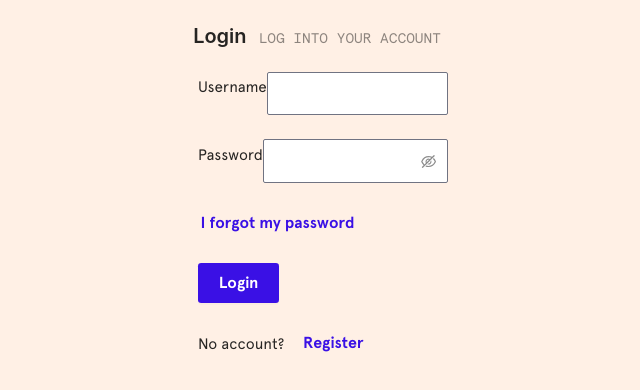
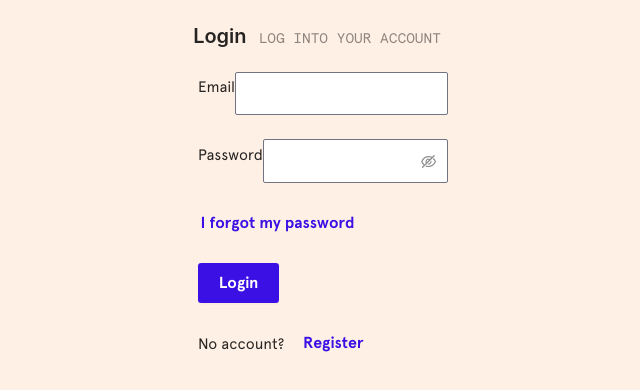
Before and after one commit to antoineGH/sayhello, a React (Create React App) app: page /login in a window 1280 px wide. Shown: the top 390 px of the page, without its empty margins (317-957 px from the left). Built offline with nearby package versions, Linux system fonts and the light colour scheme.

Commit message:
createAsyncThunk addUser

```diff
--- a/db.json
+++ b/db.json
@@ -18,6 +18,14 @@
       "first_name": "Bastien",
       "last_name": "Ratat",
       "date_created": "2022-02-27T18:55:43.511Z"
+    },
+    {
+      "email": "test@test.test",
+      "password": "test",
+      "first_name": "FirstTest",
+      "last_name": "LastTest",
+      "date_created": "2022-05-24T16:00:19.357Z",
+      "id": 3
     }
   ],
   "profile": [
@@ -211,17 +219,29 @@
   "tag": [
     {
       "id": 1,
-      "tag": ["ESL English", "ESL", "English"],
+      "tag": [
+        "ESL English",
+        "ESL",
+        "English"
+      ],
       "course_id": 1
     },
     {
       "id": 2,
-      "tag": ["ESL Intermediate English", "ESL", "English"],
+      "tag": [
+        "ESL Intermediate English",
+        "ESL",
+        "English"
+      ],
       "course_id": 2
     },
     {
       "id": 3,
-      "tag": ["ESL Advanced English", "ESL", "English"],
+      "tag": [
+        "ESL Advanced English",
+        "ESL",
+        "English"
+      ],
       "course_id": 3
     }
   ],
--- a/src/features/user/actions.ts
+++ b/src/features/user/actions.ts
@@ -17,7 +17,6 @@ export const fetchUser = createAsyncThunk<Users, number>(
 export const addUser = createAsyncThunk<User, UserAddIn>(
   'user/addUser',
   async user => {
-    console.log(user)
     try {
       const response = await fetch('http://localhost:4000/user', {
         method: 'POST',
--- a/src/forms/loginForm/LoginForm.tsx
+++ b/src/forms/loginForm/LoginForm.tsx
@@ -22,10 +22,10 @@ const LoginForm = () => {
       autoComplete="off"
     >
       <Form.Item
-        label="Username"
+        label="Email"
         className="login_username_row"
-        name="username"
-        rules={[{ required: true, message: 'Please input your username' }]}
+        name="email"
+        rules={[{ required: true, message: 'Please input your email' }]}
       >
         <Input className="login_username" />
       </Form.Item>
--- a/src/forms/registerForm/RegisterForm.tsx
+++ b/src/forms/registerForm/RegisterForm.tsx
@@ -1,24 +1,39 @@
 import { useNavigate } from 'react-router'
+import { useAppDispatch } from 'hooks/hooks'
+import { addUser } from 'features/user/actions'
 import { formValueSuccessRegister } from 'types/form'
+import { UserAddIn } from 'types/profile'
 import { Button, Col, Form, Input, Row } from 'antd'
 
 const RegisterForm = () => {
   const navigate = useNavigate()
+  const dispatch = useAppDispatch()
+
   const onFinish = (values: formValueSuccessRegister) => {
-    console.log('Success:', values)
+    const user: UserAddIn = {
+      email: values.email,
+      password: values.password,
+      first_name: values.first_name,
+      last_name: values.last_name,
+      date_created: new Date().toISOString()
+    }
+    dispatch(addUser(user))
+  }
+
+  const testOnlyRegister = () => {
+    const user: UserAddIn = {
+      email: 'test@test.test',
+      password: 'test',
+      first_name: 'FirstTest',
+      last_name: 'LastTest',
+      date_created: new Date().toISOString()
+    }
+
+    dispatch(addUser(user))
   }
 
   const onFinishFailed = (errorInfo: any) => {
     console.log('Failed:', errorInfo)
-  }
-
-  const validateMessages = {
-    // eslint-disable-next-line no-template-curly-in-string
-    required: '${label} is required!',
-    types: {
-      // eslint-disable-next-line no-template-curly-in-string
-      email: '${label} is not a valid email!'
-    }
   }
 
   return (
@@ -27,12 +42,11 @@ const RegisterForm = () => {
       initialValues={{ remember: true }}
       onFinish={onFinish}
       onFinishFailed={onFinishFailed}
-      validateMessages={validateMessages}
       autoComplete="off"
     >
       <Form.Item
         className="register_email_row"
-        name={['user', 'first_name']}
+        name={['first_name']}
         label="First Name"
         rules={[
           {
@@ -55,7 +69,7 @@ const RegisterForm = () => {
 
       <Form.Item
         className="register_email_row"
-        name={['user', 'last_name']}
+        name={['last_name']}
         label="Last Name"
         rules={[
           {
@@ -77,7 +91,7 @@ const RegisterForm = () => {
 
       <Form.Item
         className="register_email_row"
-        name={['user', 'email']}
+        name={['email']}
         label="Email"
         rules={[{ type: 'email', message: 'Email not valid' }]}
       >
@@ -145,6 +159,10 @@ const RegisterForm = () => {
         </Button>
       </Form.Item>
 
+      <Button type="primary" onClick={testOnlyRegister}>
+        REGISTER TEST
+      </Button>
+
       <Row>
         <Col
           className="no_account"
--- a/src/types/form.ts
+++ b/src/types/form.ts
@@ -18,9 +18,11 @@ export interface UserForgot {
 }
 
 export interface formValueSuccessRegister {
-	user: UserRegister
+  email: string
   password: string
-	confirm: string
+  first_name: string
+  last_name: string
+  date_created: string
 }
 
 export interface UserRegister {
--- a/src/types/profile.ts
+++ b/src/types/profile.ts
@@ -25,6 +25,7 @@ export interface UserAddIn {
   password: string
   first_name: string
   last_name: string
+  date_created: string
 }
 
 // THUNK PROFILE
```
Lines whose indentation alone changed are shown as unchanged.
